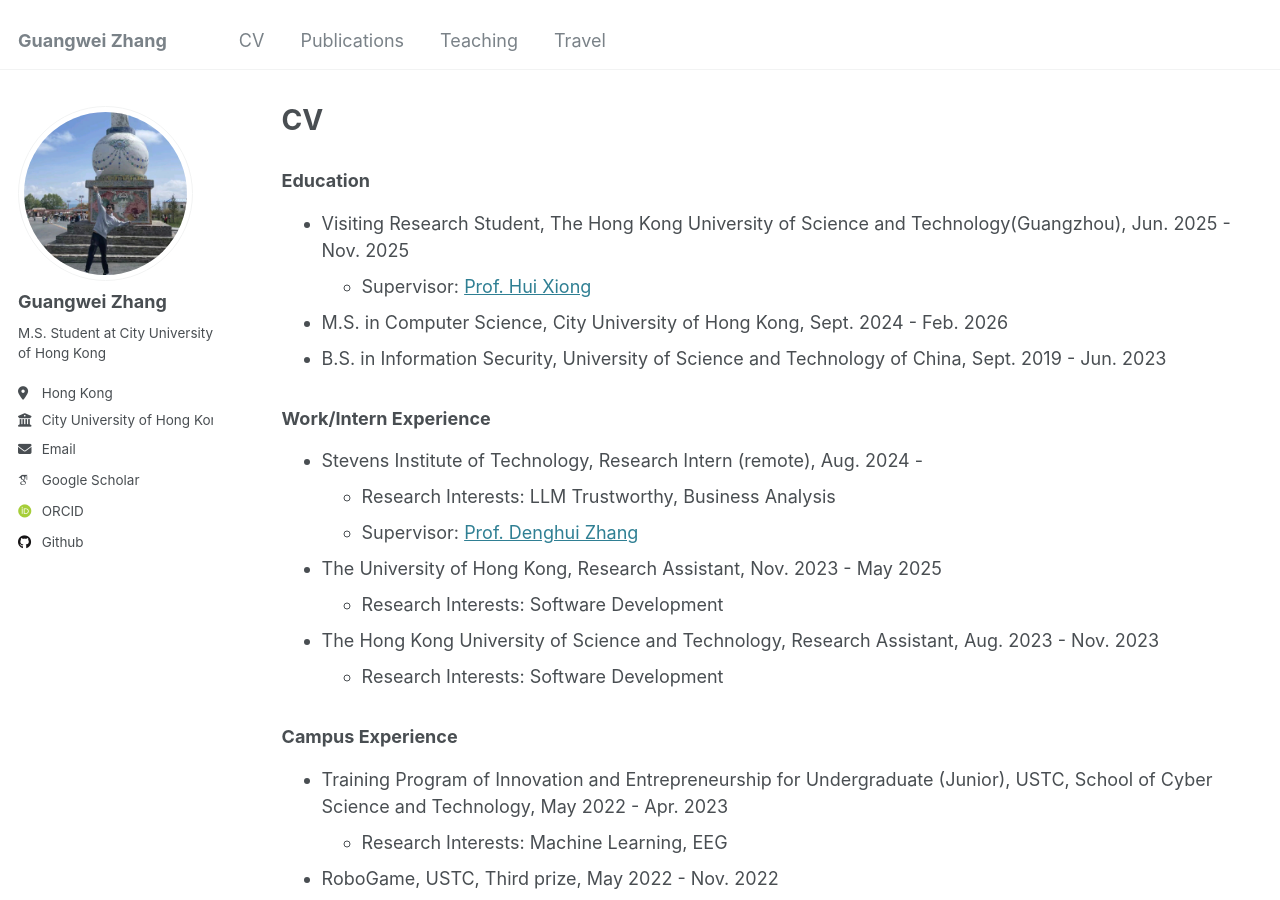
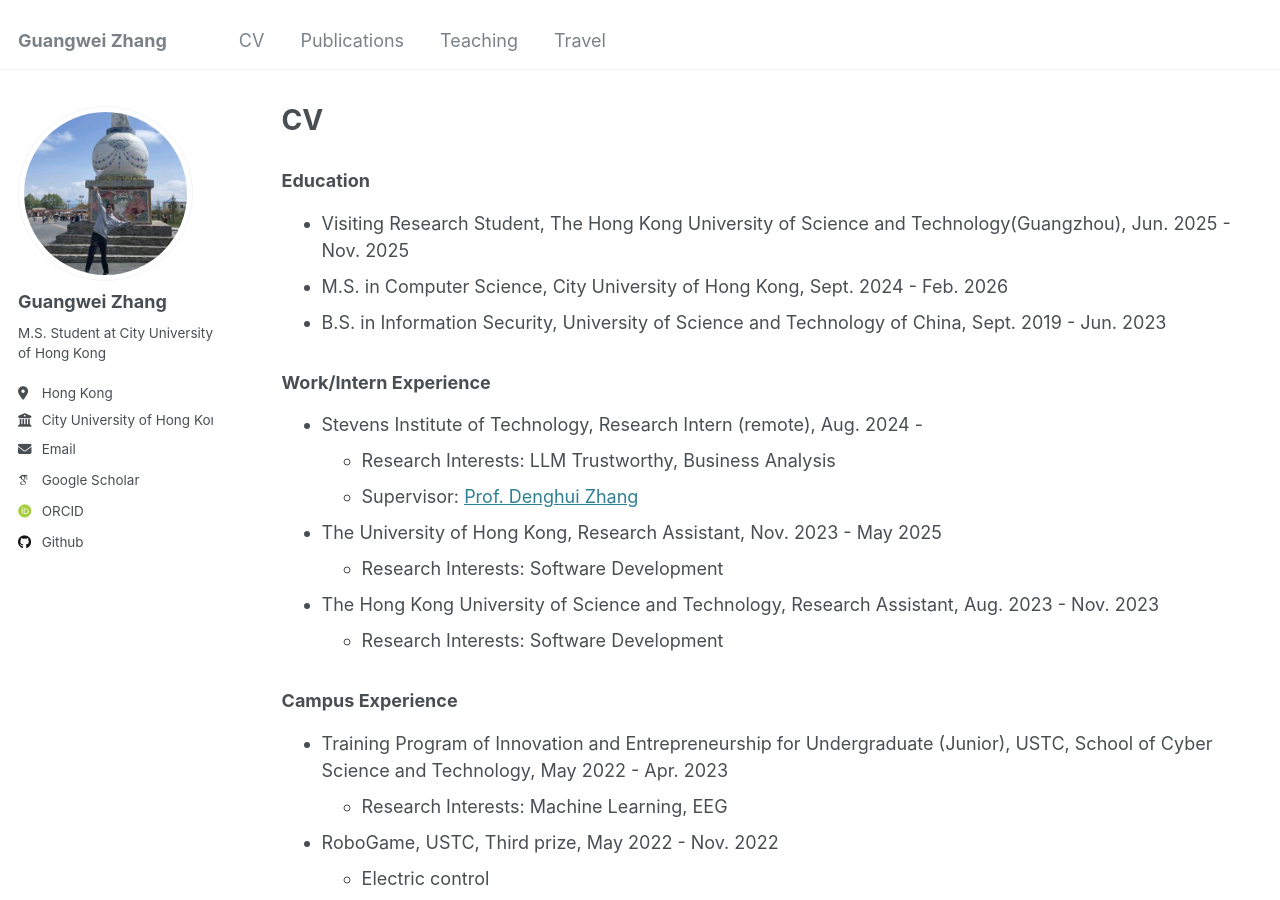
Before and after one commit to changhu73/changhu73.github.io, a Jekyll site: the page built from _pages/cv.md, in a window 1280 px wide and 900 px high. Built offline with Jekyll 4.4.1, drawn with Linux system fonts in a browser that asks for light colours; some web fonts are replaced.

Commit message:
Update cv.md

```diff
--- a/_pages/cv.md
+++ b/_pages/cv.md
@@ -10,7 +10,6 @@
 ### Education
 <!-- * (incoming) Ph.D in Data Science, Stevens Institute of Technology, Feb. 2026 -  -->
 * Visiting Research Student, The Hong Kong University of Science and Technology(Guangzhou), Jun. 2025 - Nov. 2025
-  *  Supervisor: <a href="https://ailab.hkust-gz.edu.cn/">Prof. Hui Xiong</a>
 * M.S. in Computer Science, City University of Hong Kong, Sept. 2024 - Feb. 2026
 * B.S. in Information Security, University of Science and Technology of China, Sept. 2019 - Jun. 2023
 
```
